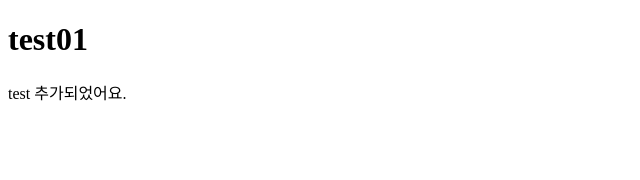
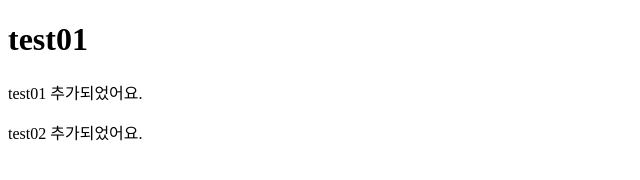
Before and after one commit to johanhee/05_15_test01, a plain HTML site: page index.html in a window 1280 px wide. Shown: the whole page, without its empty margins (0-640 px from the left). Drawn offline with Linux system fonts and the light colour scheme.

Commit message:
test02추가

```diff
--- a/index.html
+++ b/index.html
@@ -8,6 +8,7 @@
 </head>
 <body>
     <h1>test01</h1>
-    <p>test 추가되었어요.</p>
+    <p>test01 추가되었어요.</p>
+    <p>test02 추가되었어요.</p>
 </body>
 </html>
```
Also changed, not shown: test02.html (added).
